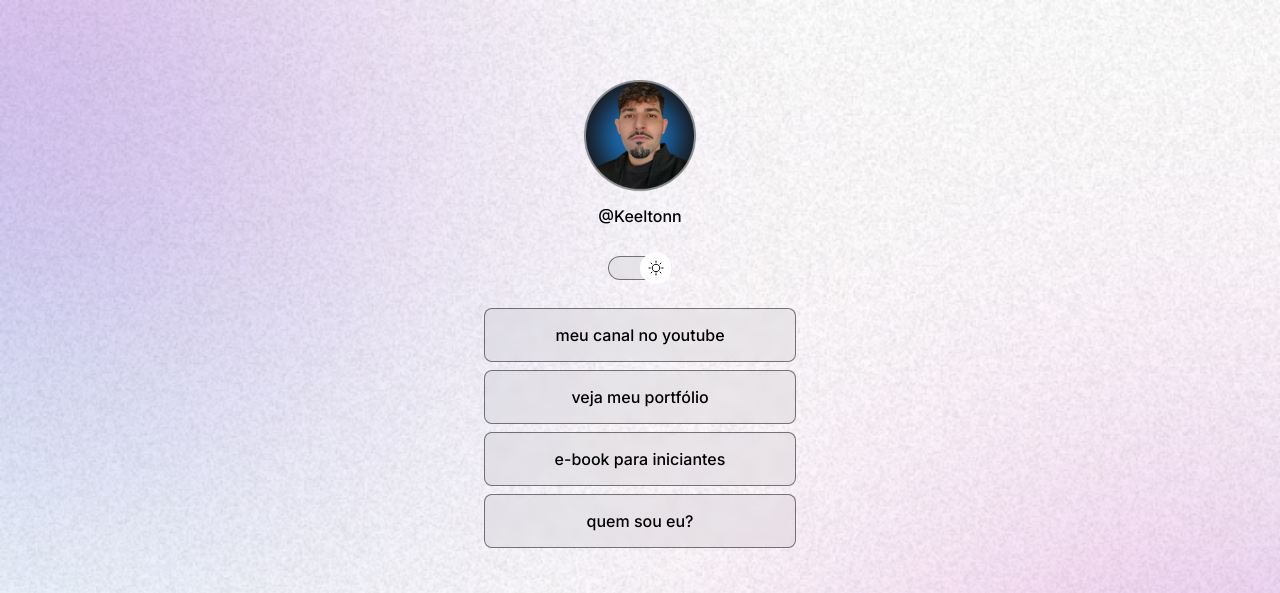
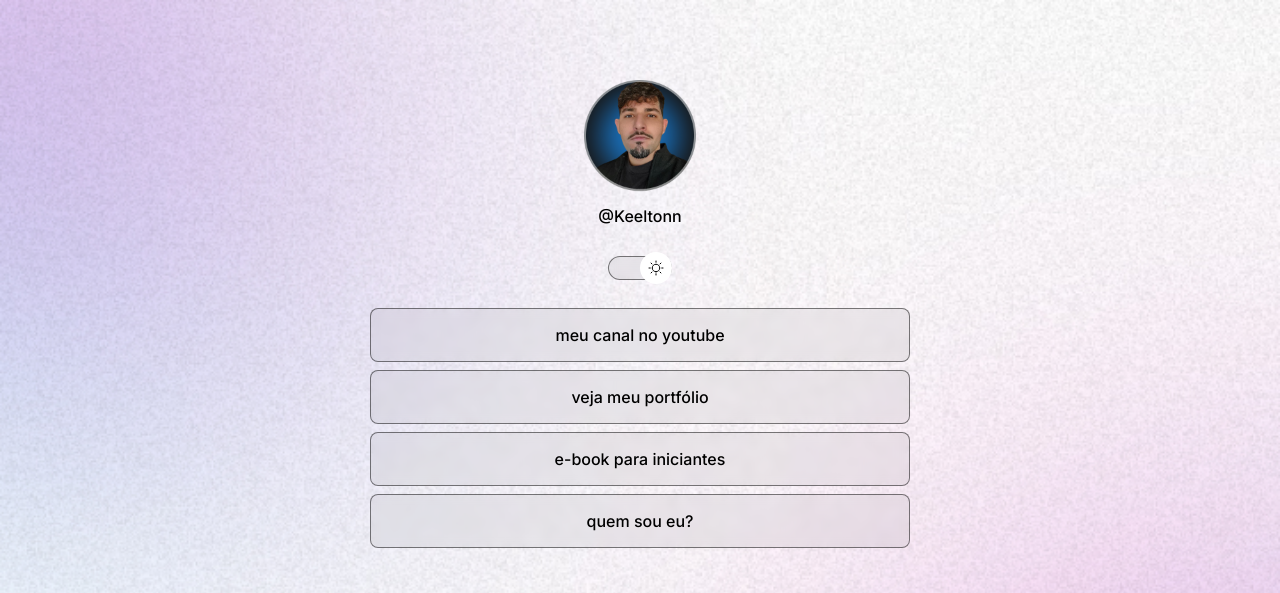
Before and after one commit to Keltera/PROJECT1, a plain HTML site: page index.html in a window 1280 px wide. Shown: the top 593 px of the page. Drawn offline with nearby package versions, Linux system fonts and the light colour scheme.

Commit message:
ajust container width

```diff
--- a/style.css
+++ b/style.css
@@ -42,7 +42,8 @@ body * {
 }
 
  #container {
-   width: 360px;
+   width: 100%;
+   max-width: 588px;
    margin: 56px auto 0px auto;
    padding: 0 24px;
  }
@@ -150,7 +151,7 @@ font-size: 24px;
    justify-content: center;
    padding: 16px;
 
-   transition: background: 0.2s;
+   transition: background 0.2s;
     border-radius: 50%;
 }
 
```
